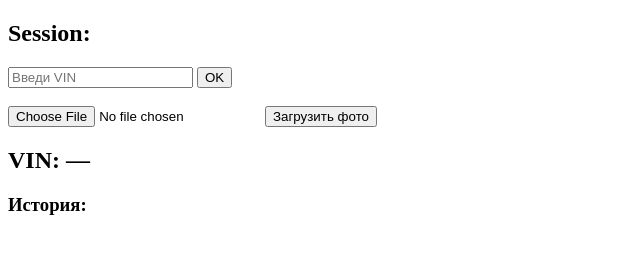
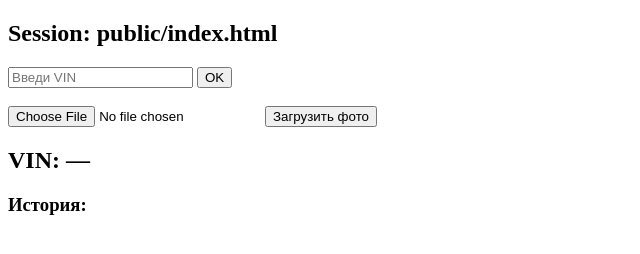
Before and after one commit to enjoy322/gniddd, a website: page public/index.html in a window 1280 px wide. Shown: the whole page, without its empty margins (0-640 px from the left). Drawn offline with Linux system fonts and the light colour scheme; files whose address does not match are found by name.

Commit message:
fix frontend

```diff
--- a/public/index.html
+++ b/public/index.html
@@ -24,6 +24,7 @@
 
 let sessionId = null;
 let loading = false;
+init();
 
 async function init() {
   console.log("INIT START");
```
